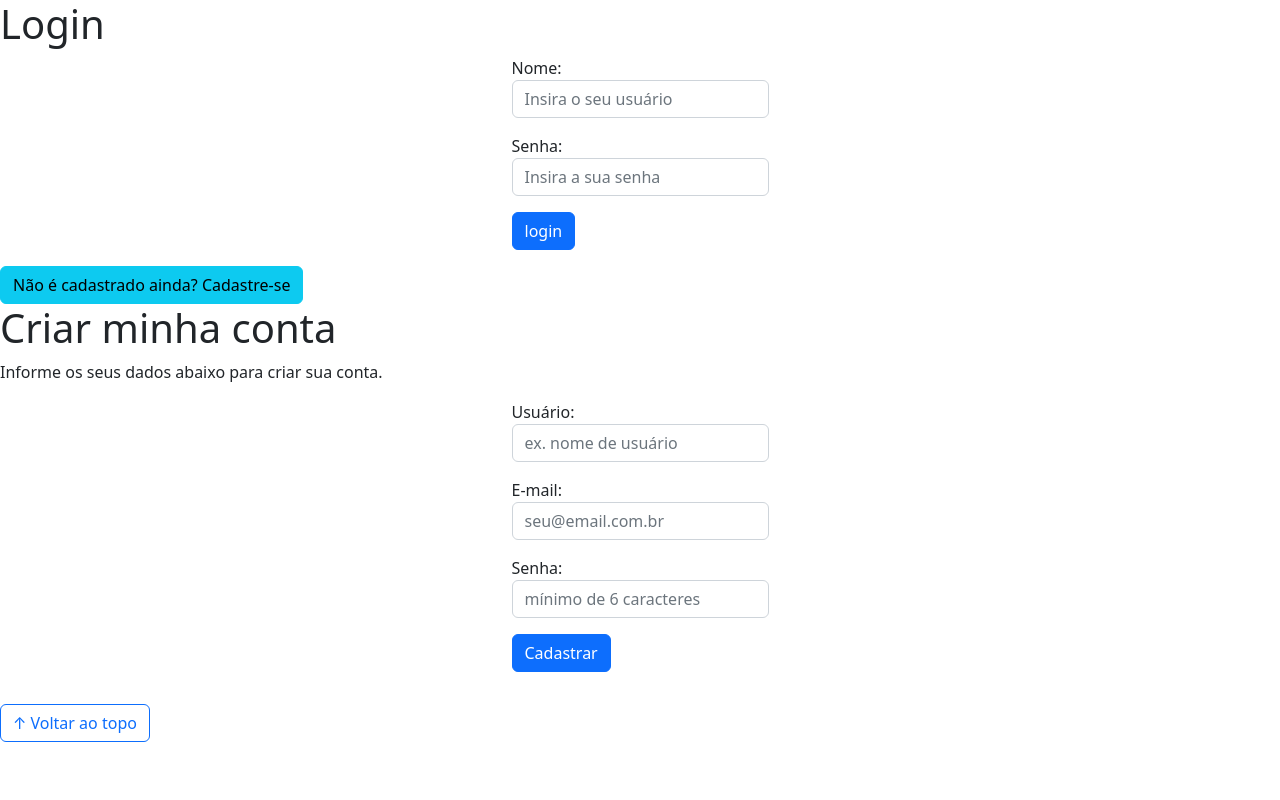
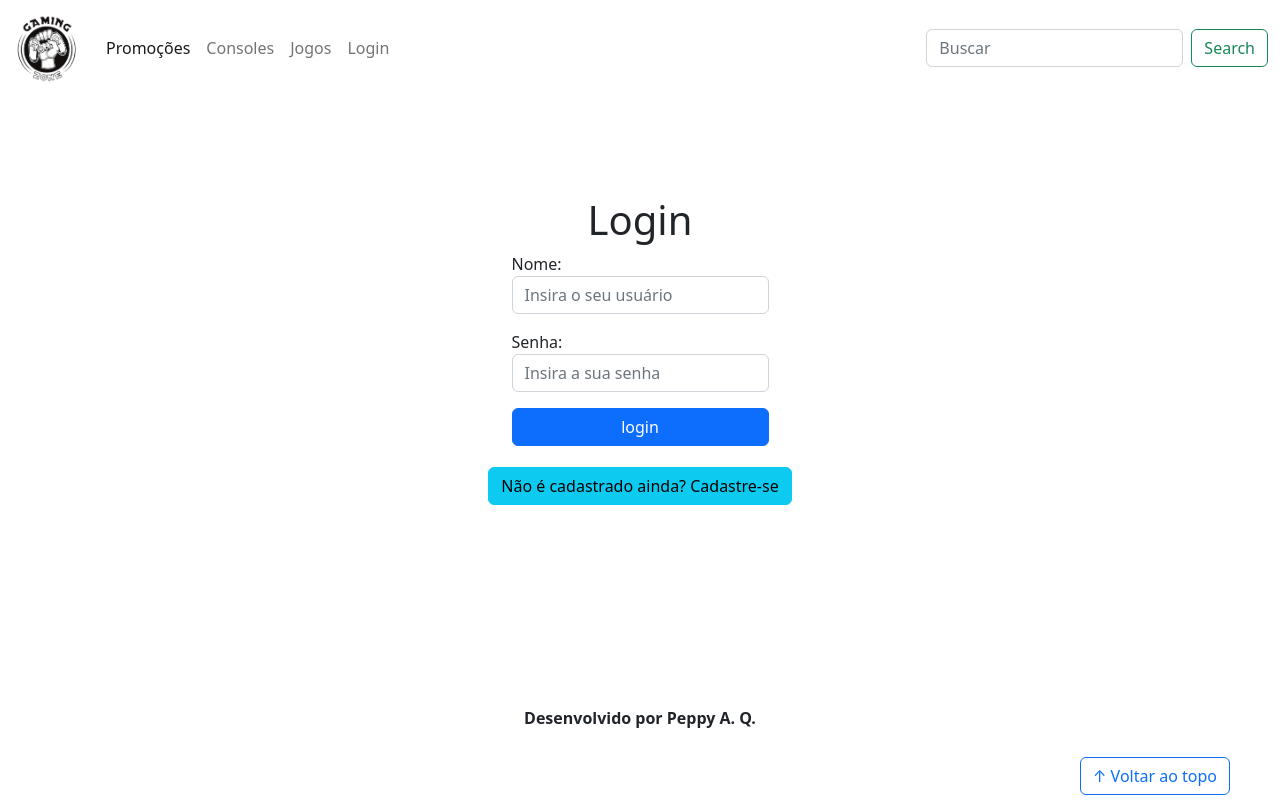
Before and after one commit to BenjaminAMQ/Study, a plain HTML site: page Gamemania Prototype/login.html in a window 1280 px wide. Both pictures are taken after a click on the button "login". Drawn offline with nearby package versions, Linux system fonts and the light colour scheme.

Commit message:
finished last few steps

```diff
--- a/Gamemania Prototype/css/estilo.css
+++ b/Gamemania Prototype/css/estilo.css
@@ -47,9 +47,49 @@ main {
 
 /*Rodapé*/
 
+footer {
+    position: relative;
+    bottom:0;
+}
+
+footer p {
+    text-align: center;
+    font-weight: bold;
+    padding: 10px;
+}
+
 /*Botão Voltar topo*/
+
+#voltar-topo {
+    position: fixed;
+    bottom: 5px;
+    right: 50px;
+}
 
 /* página de login  */
 
+#section-login{
+    margin-top: 100px;
+}
+
+#section-login h1 {
+    text-align: center;
+}
+
+#section-login input {
+    width: 100%;
+}
+
 
 /* Formulário de cadastro*/
+
+#section-cadastro {
+    padding: 5px;
+    text-align: center;
+    background-color: #fff;
+}
+
+#form-cadastrar {
+    padding: 50px;
+    display: none;
+}
--- a/Gamemania Prototype/js/jquery-script.js
+++ b/Gamemania Prototype/js/jquery-script.js
@@ -1 +1,16 @@
 //efeito de esconder formulário de cadastro
+
+$(document).ready(function(){
+
+    $("#botao-cadastrar").click(
+
+        function(){
+
+            $("#form-cadastrar").slideToggle("slow");
+            $("#section-login").slideToggle("slow");
+
+        }
+
+    );
+
+});
--- a/Gamemania Prototype/js/script.js
+++ b/Gamemania Prototype/js/script.js
@@ -1,5 +1,39 @@
 //efeito do botão voltar ao Topo
+
+function topo(){
+    window.scrollTo(
+        {
+            top:0,
+            left:0,
+            behavior:'smooth'
+        }
+    )
+}
 
 //Validação de Login
 
+function login() {
+    var logged = 0;
+    var user = document.getElementById('usuario').value;
+    var password = document.getElementById('senha').value;
+
+    if (user == 'admin' && password == 123456) {
+        window.location = "index.html";
+        logged = 1;
+    }
+
+    if (logged == 0) {
+
+        alert('acesso negado. dados incorretos');
+
+    }
+
+}
+
 //Ativar alert no botão cadastrar
+
+function cadastro() {
+    alert('Cadastrado com sucesso!');
+    window.location.href = "index.html";
+    logged = 1
+}
--- a/Gamemania Prototype/login.html
+++ b/Gamemania Prototype/login.html
@@ -13,7 +13,34 @@
 
 <body>
     <header>
-
+        <nav class="navbar navbar-expand-lg bg-body-tertiary">
+            <div class="container-fluid">
+              <a class="navbar-brand" href="index.html"><img src="img/logo.png"></a>
+              <button class="navbar-toggler" type="button" data-bs-toggle="collapse" data-bs-target="#navbarSupportedContent" aria-controls="navbarSupportedContent" aria-expanded="false" aria-label="Toggle navigation">
+                <span class="navbar-toggler-icon"></span>
+              </button>
+              <div class="collapse navbar-collapse" id="navbarSupportedContent">
+                <ul class="navbar-nav me-auto mb-2 mb-lg-0">
+                  <li class="nav-item">
+                    <a class="nav-link active" aria-current="page" href="#">Promoções</a>
+                  </li>
+                  <li class="nav-item">
+                    <a class="nav-link" href="#">Consoles</a>
+                  </li>
+                  <li class="nav-item">
+                    <a class="nav-link" href="#">Jogos</a>
+                  </li>
+                  <li class="nav-item">
+                    <a class="nav-link" href="login.html">Login</a>
+                  </li>
+                </ul>
+                <form class="d-flex" role="search">
+                  <input class="form-control me-2" type="search" placeholder="Buscar" aria-label="Search">
+                  <button class="btn btn-outline-success" type="submit">Search</button>
+                </form>
+              </div>
+            </div>
+        </nav>
     </header>
 
     <main>
@@ -79,7 +106,7 @@
 
 
     <footer>
-        <p></p>
+        <p>Desenvolvido por Peppy A. Q.</p>
     </footer>
 
     <button id="voltar-topo" type="button" class="btn btn-outline-primary">&uarr; Voltar ao topo</button>
```
Also changed, not shown: Gamemania Prototype/index.html (+25 -4 lines).
